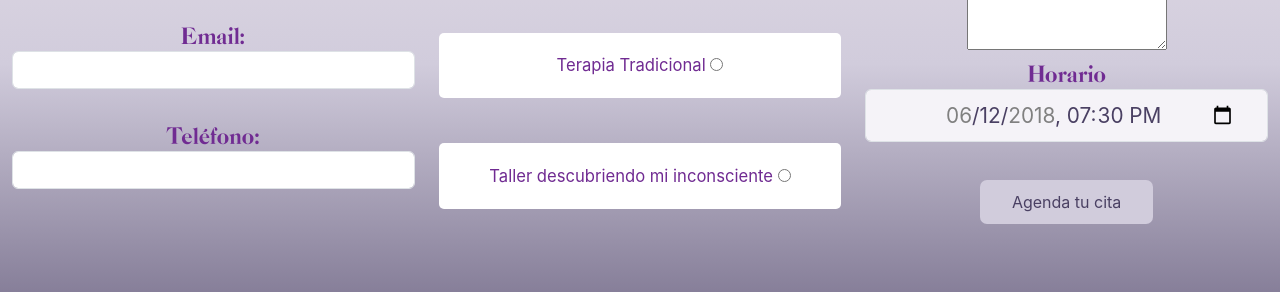
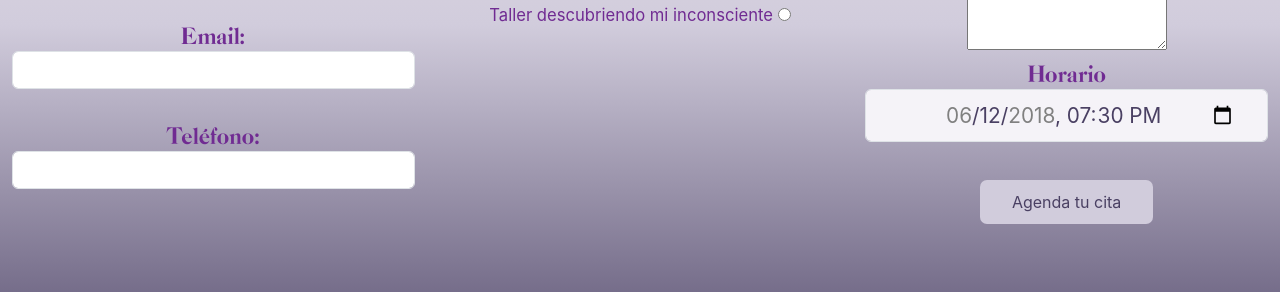
Before and after one commit to KatyaEspinosa03/Proyecto, a website: page pages/citas.html in a window 1280 px wide. Shown: the part 765-1057 px from the top of the page. Drawn offline with nearby package versions, Linux system fonts and the light colour scheme; a web font is replaced by a local one.

Commit message:
se eliminaron los css de los archivos

```diff
--- a/pages/citas.html
+++ b/pages/citas.html
@@ -7,8 +7,6 @@
     <title>CITAS</title>
     <link href="https://cdn.jsdelivr.net/npm/bootstrap@5.3.0-alpha1/dist/css/bootstrap.min.css" rel="stylesheet" integrity="sha384-GLhlTQ8iRABdZLl6O3oVMWSktQOp6b7In1Zl3/Jr59b6EGGoI1aFkw7cmDA6j6gD" crossorigin="anonymous">
     <link rel="stylesheet" href="../css/main.css">
-    <link rel="stylesheet" href="../style/estilo.css">
-
 </head>
 <body>
 
```
Also changed, not shown: pages/proyectos.html (+0 -1 lines).
